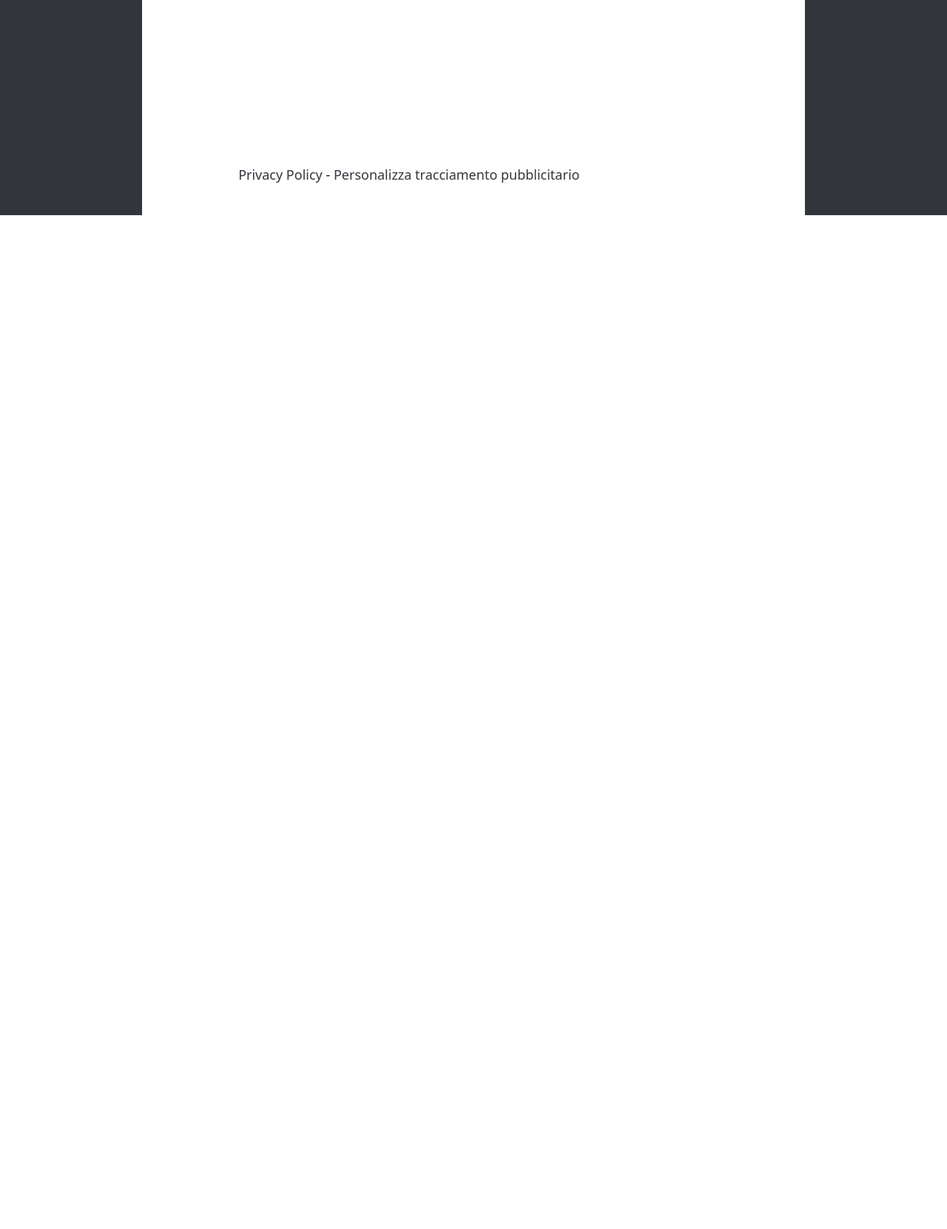
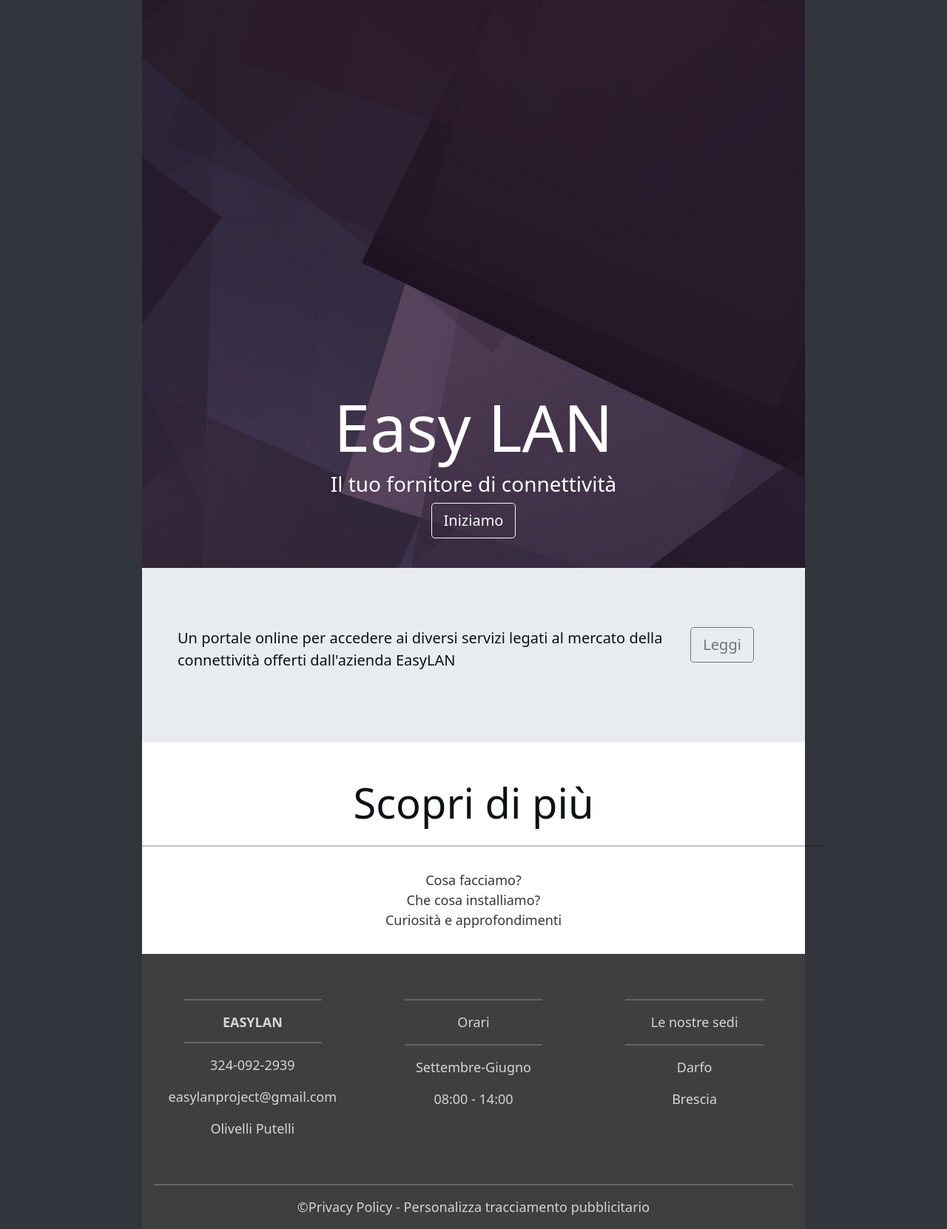
Before and after one commit to kirbloz/baisiniProject, a PHP site: page /baisiniProject/ in a window 1280 px wide. Shown: the part 1520-3182 px from the top of the page at 74% size. Before the commit the page ends 1811 px from the top, so only its background shows below. Run offline with PHP 8.4, Linux system fonts and the light colour scheme; data that the repository does not hold is empty.

Commit message:
working on graphic styling for the homepage

```diff
--- a/css/style.css
+++ b/css/style.css
@@ -17,10 +17,10 @@ a{
 	color: #32363C;
 }
 
-hr{
+/*hr{
 	margin-top: 20px;
 	margin-bottom:20px;
-}
+}*/
 
 table.multi{
 	margin:auto;
@@ -73,7 +73,7 @@ table.multi input{
 .bg-div{
 	position: relative;
 	width:70%;
-	padding-bottom: 20px;
+	/*padding-bottom: 20px;*/
 	margin:auto;
 }
 
@@ -81,7 +81,6 @@ table.multi input{
 	width:80%;
 	margin:auto;
 	overflow:hidden;
-
 }
 
 /* radio */
@@ -200,9 +199,30 @@ ul{
 }
 
 footer{
-	padding: 5px 15px;
-	width: 80%;
-	margin-top: 80%;
+	background-color: #3f3f3f;
+	color: #d5d5d5;
+	padding-top: 2rem;
+}
+
+hr.light{
+	border-top:1px solid #d5d5d5;
+	width: 70%;
+	margin-left: auto;
+	margin-right: auto;
+	margin-top: .8rem;
+	margin-bottom: 1rem;
+}
+
+hr.light-100{
+	border-top:1px solid #d5d5d5;
+	width: 100%;
+
+	margin-top: .8rem;
+	margin-bottom: 1rem;
+}
+
+footer a{
+	color: #d5d5d5;
 }
 
 /* navbar nell'area utente */
@@ -352,3 +372,61 @@ footer{
  .ticket div{
 	padding: 4px;
  }
+
+
+ /* include from bootstrap 4 theme */
+ @import url('https://fonts.googleapis.com/css?family=Poppins:400,500,700');
+
+/*---Media Queries --*/
+@media (max-width: 992px) {
+
+  }
+@media (max-width: 768px) {
+
+}
+@media (max-width: 576px) {
+
+}
+
+
+/*---Firefox Bug Fix --*/
+.carousel-item {
+  transition: -webkit-transform 0.5s ease;
+  transition: transform 0.5s ease;
+  transition: transform 0.5s ease, -webkit-transform 0.5s ease;
+  -webkit-backface-visibility: visible;
+  backface-visibility: visible;
+}
+/*--- Fixed Background Image --*/
+figure {
+  position: relative;
+  width: 100%;
+  height: 60%;
+  margin: 0!important;
+}
+.fixed-wrap {
+  clip: rect(0, auto, auto, 0);
+  position: absolute;
+  top: 0;
+  left: 0;
+  width: 100%;
+  height: 100%;
+}
+#fixed {
+  background-image: url('img/mac.png');
+  position: fixed;
+  display: block;
+  top: 0;
+  left: 0;
+  width: 100%;
+  height: 100%;
+  background-size: cover;
+  background-position: center center;
+  -webkit-transform: translateZ(0);
+          transform: translateZ(0);
+  will-change: transform;
+}
+/*--- Bootstrap Padding Fix --*/
+[class*="col-"] {
+    padding: 1rem;
+}
--- a/index.php
+++ b/index.php
@@ -15,6 +15,8 @@
 		</div>
 </div>-->
 
+
+<!-- slider -->
 <div id="slides" class="carousel slide" data-ride="carousel">
 	<ul class="carousel-indicatiors">
 		<li data-target="#slides" data-slide-to="0" class="active"></li>
@@ -27,6 +29,7 @@
 			<div class="carousel-caption">
 				<h1 class="display-2">Easy LAN</h1>
 				<h3>Il tuo fornitore di connettivit&agrave;</h3>
+				<button type="button" class="btn btn-outline-light btn-lg">Iniziamo</button>
 			</div>
 		</div>
 		<div class="carousel-item">
@@ -37,27 +40,69 @@
 		</div>
 	</div>
 </div>
-		<br>
-		<br>
-		<!-- <div class="ads"></div> -->
-		<div class="container centered"><div> <h1>SCOPRI DI PI&Ugrave;</h1>
+
+<!-- jumbotron -->
+<div class="container-fluid">
+<div class="row jumbotron">
+	<div class="col-xs-12 col-sm-12 col-md-9 col-lg-9 col-xl-10">
+		<p class="lead">Un portale online per accedere ai diversi servizi legati al mercato della connettivit&agrave; offerti dall'azienda EasyLAN </p>
+	</div>
+	<div class="col-xs-12 col-sm-12 col-md-3 col-lg-3 col-xl-2">
+		<a href="#"><button type="button" class="btn btn-outline-secondary btn-lg">Leggi</button></a>
+	</div>
+</div>
+</div>
+<!-- -->
+<div class="container-fluid">
+
+	<div class="row welcome text-center">
+		<div class="col-12">
+			<h3 class="display-4">Scopri di pi&ugrave;</h3>
+		</div>
 		<hr>
-		</div>
-
-		<div class="">
+		<div class="col-12">
 			<ul>
 				<li><a href="images/CLIL.pptx" download>Cosa facciamo?</li>
 				<li>Che cosa installiamo?</li>
 				<li>Curiosit&agrave; e approfondimenti</a></li>
 			</ul>
 		</div>
-
+	</div>
+</div>
+<!--footer-->
 
 <footer>
-			<p id="privacy-link">
-				<a href="https://www.iubenda.com/privacy-policy/27774228" rel="noreferrer nofollow" target="_blank">Privacy Policy</a> - <a href="#" role="button" class="iubenda-advertising-preferences-link">Personalizza tracciamento pubblicitario</a>
-			</p>
+<div class="container-fluid padding">
+<div class="row text-center">
+	<div class="col-md-4">
+		<hr class="light">
+		<b>EASYLAN</b>
+		<hr class="light">
+		<p>324-092-2939</p>
+		<p>easylanproject@gmail.com</p>
+		<p>Olivelli Putelli</p>
+	</div>
+	<div class="col-md-4">
+		<hr class="light">
+		<p>Orari</p>
+		<hr class="light">
+		<p>Settembre-Giugno</p>
+		<p>08:00 - 14:00</p>
+	</div>
+	<div class="col-md-4">
+		<hr class="light">
+		<p>Le nostre sedi</p>
+		<hr class="light">
+		<p>Darfo</p>
+		<p>Brescia</p>
+	</div>
+</div>
+</div>
+	<div id="privacy-link" class="col-12 text-center">
+	<hr class="light-100">
+		<a href="https://www.iubenda.com/privacy-policy/27774228" rel="noreferrer nofollow" target="_blank"> &copy;Privacy Policy</a> - <a href="#" role="button" class="iubenda-advertising-preferences-link">Personalizza tracciamento pubblicitario</a>
+	</div>
 </footer>
-	</div>
+
 </body>
 </html>
--- a/php/header.php
+++ b/php/header.php
@@ -14,7 +14,7 @@
     <title>EasyLAN</title>
 	<!-- bootstrap -->
 	<link href="https://cdn.jsdelivr.net/npm/bootstrap@5.0.1/dist/css/bootstrap.min.css" rel="stylesheet" integrity="sha384-+0n0xVW2eSR5OomGNYDnhzAbDsOXxcvSN1TPprVMTNDbiYZCxYbOOl7+AMvyTG2x" crossorigin="anonymous">
-
+	<link rel="stylesheet" href="https://maxcdn.bootstrapcdn.com/bootstrap/4.0.0/css/bootstrap.min.css">
 	<link rel="stylesheet" type="text/css" href="css/style.css">
 	<link rel="shortcut icon" href="/images/fav.ico"/>
 </head>
```
Also changed, not shown: images/bg.jpg. Lines whose indentation alone changed are shown as unchanged.
